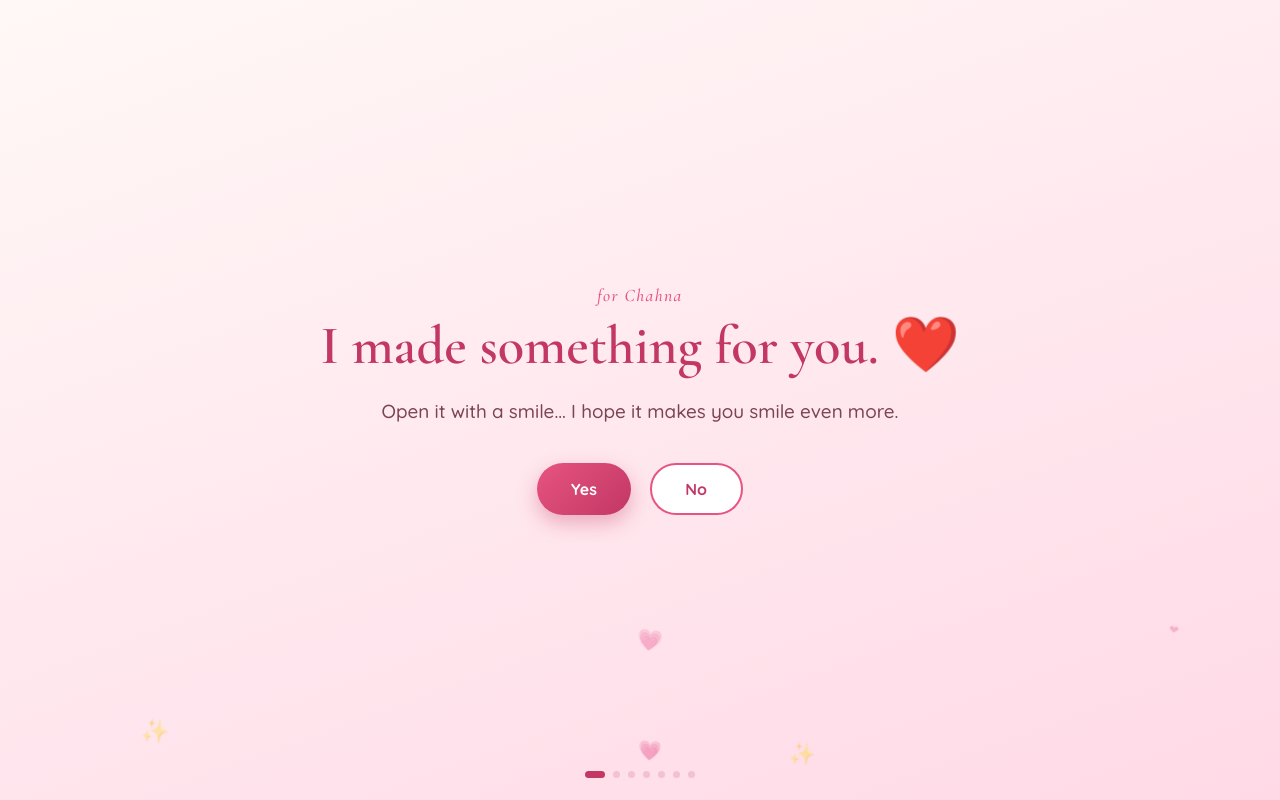
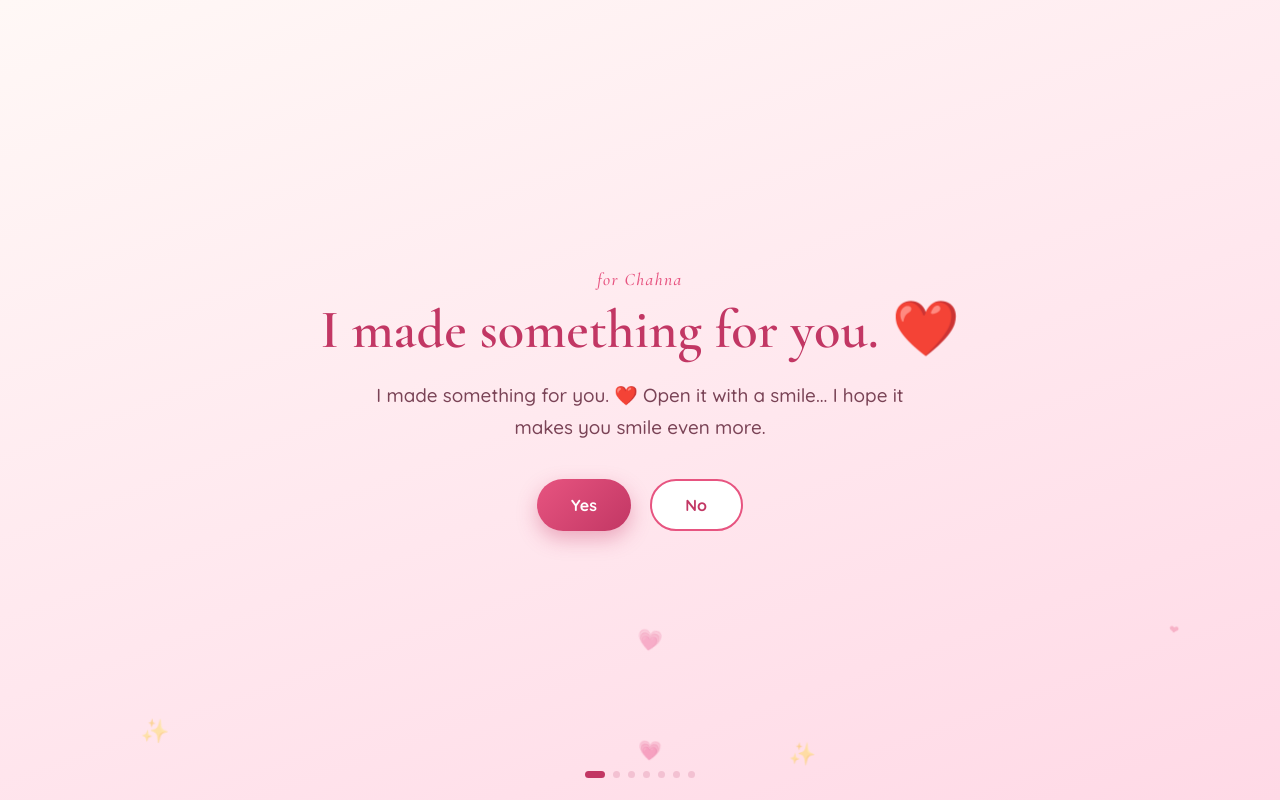
Before and after one commit to purvpanchal1717-coder/for-her-, a plain HTML site: page index.html in a window 1280 px wide. Drawn offline with nearby package versions, Linux system fonts and the light colour scheme.

Commit message:
landing page text edit

```diff
--- a/index.html
+++ b/index.html
@@ -535,7 +535,7 @@
   <section class="scene active" id="scene-landing">
     <div class="eyebrow">for Chahna</div>
     <h1>I made something for you. ❤️</h1>
-    <p class="body-text">Open it with a smile... I hope it makes you smile even more.</p>
+    <p class="body-text">I made something for you. ❤️ Open it with a smile... I hope it makes you smile even more.</p>
     <div class="btn-row">
       <button class="btn-primary" id="yesBtn" onclick="handleYes(event)">Yes</button>
       <button class="btn-secondary" onclick="goTo('scene-no')">No</button>
```
